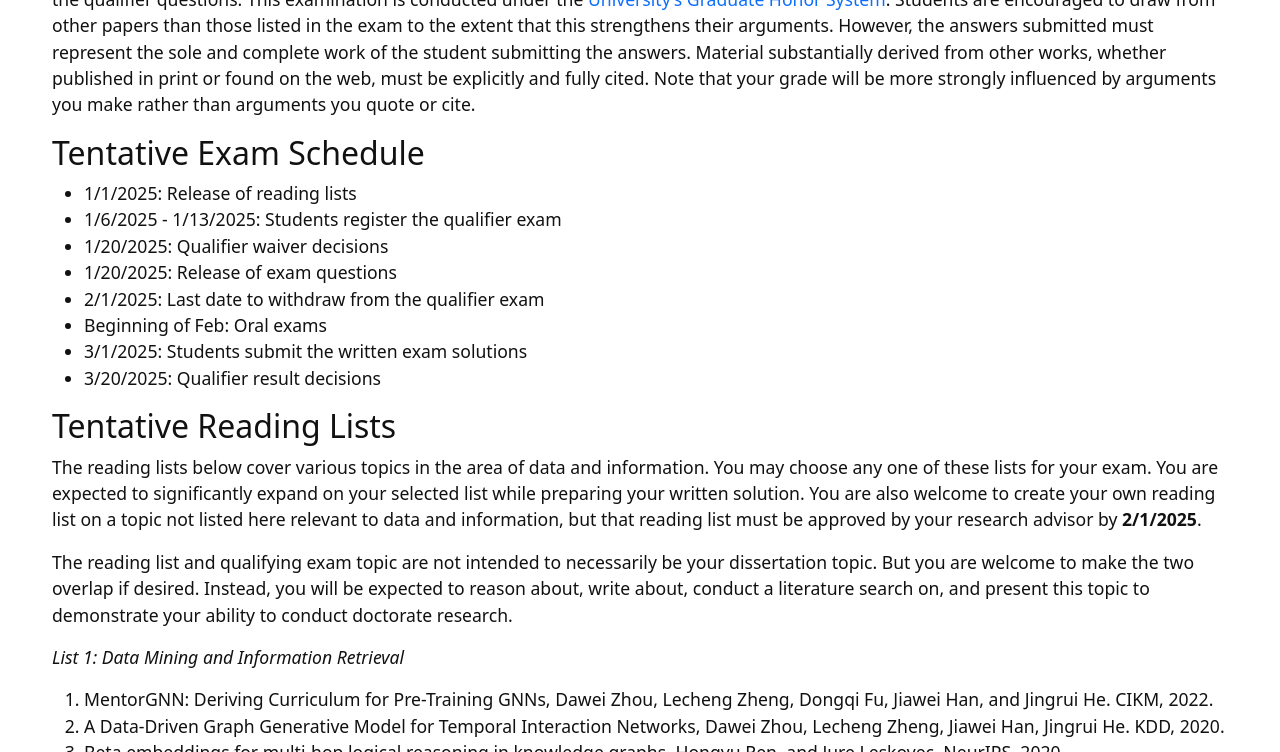
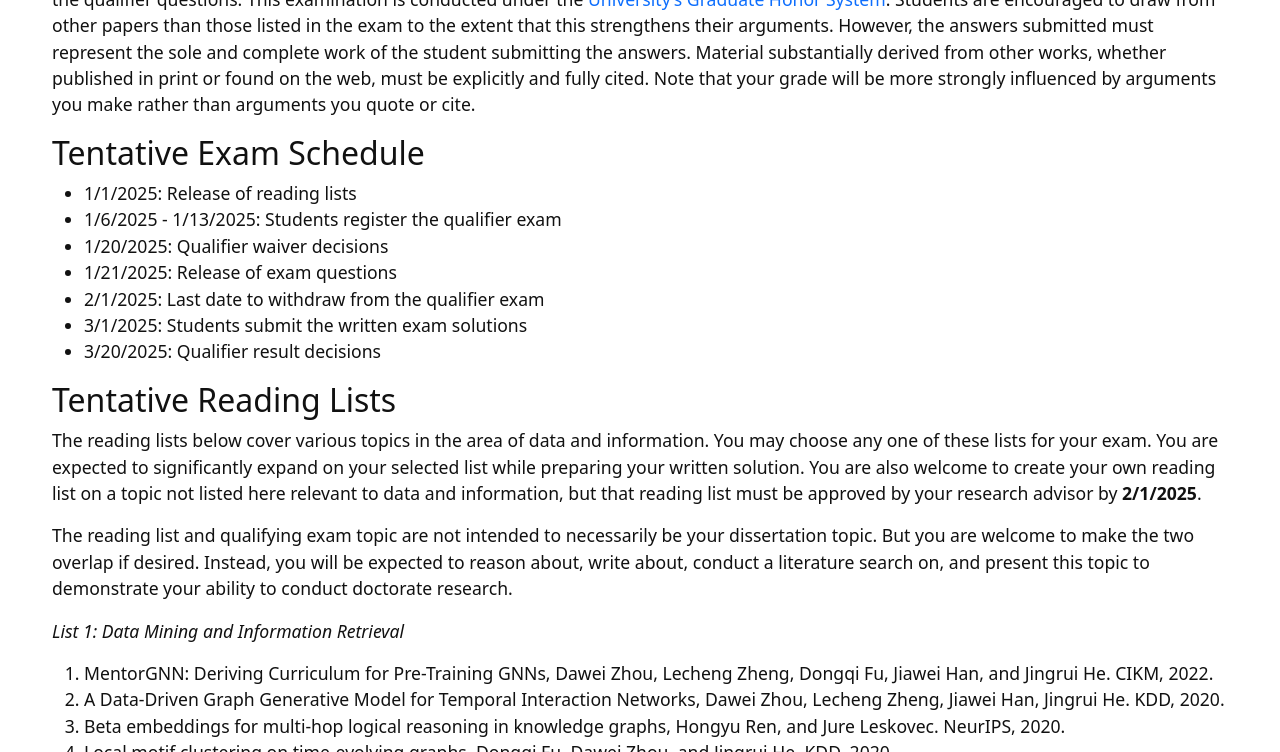
Before and after one commit to xuanwang91/2025-phd-qualifier-exam, a Jekyll site: the page built from index.md, in a window 1280 px wide and 900 px high, scrolled down 1103 px, cut to the strip 0-752 px from the top of the window. Built offline with Jekyll 4.4.1, drawn with Linux system fonts in a browser that asks for light colours.

Commit message:
Update index.md

```diff
--- a/index.md
+++ b/index.md
@@ -37,9 +37,8 @@ Discussions among students of the papers identified for the exam are reasonable
 - 1/1/2025: Release of reading lists
 - 1/6/2025 - 1/13/2025: Students register the qualifier exam
 - 1/20/2025: Qualifier waiver decisions
-- 1/20/2025: Release of exam questions
+- 1/21/2025: Release of exam questions
 - 2/1/2025: Last date to withdraw from the qualifier exam
-- Beginning of Feb: Oral exams
 - 3/1/2025: Students submit the written exam solutions
 - 3/20/2025: Qualifier result decisions
 
```
